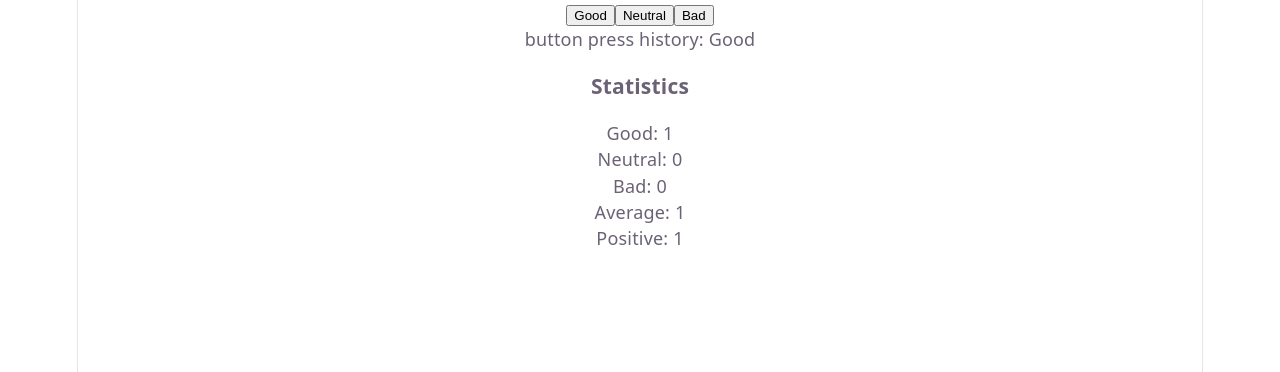
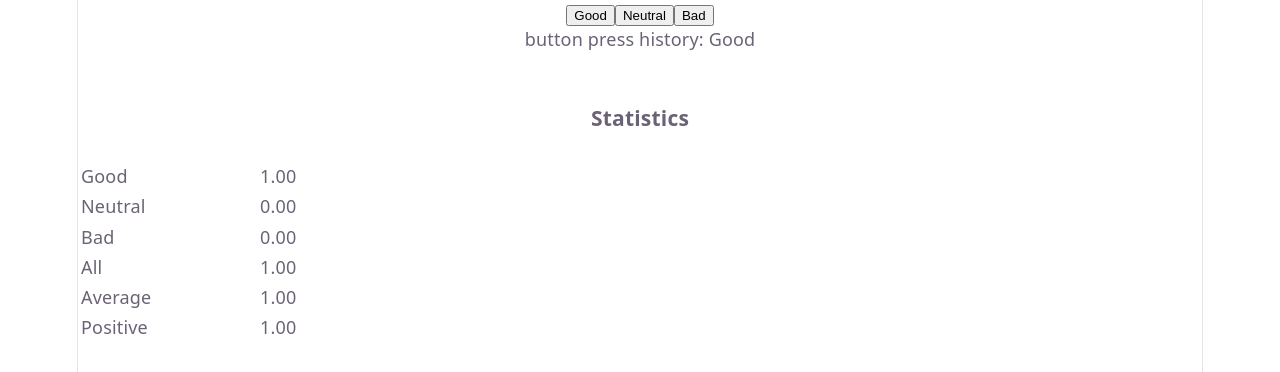
Before and after one commit to daddyschmack/fullstack-open-exercises, a React (Vite) app in the folder part1/: page / in a window 1280 px wide. Both pictures are taken after a click on the button "Good". Shown: the top 372 px of the page. Built offline with nearby package versions, Linux system fonts and the light colour scheme.

Commit message:
exerciee 1.11, table format

```diff
--- a/part1/src/App.css
+++ b/part1/src/App.css
@@ -182,3 +182,24 @@
     border-right-color: var(--border);
   }
 }
+
+#statistics {
+  margin-top: 32px;
+  display: flex;
+  flex-direction: column;
+  gap: 8px;
+  StatisticsLine, p {
+    display: flex;
+    justify-content: space-between;
+    align-items: center;
+    background: yellow;
+  }
+}
+table{
+  max-width: 20rem;
+  text-align: left;
+}
+td{
+  max-width: 2rem;
+  text-align: left;
+}
--- a/part1/src/App.jsx
+++ b/part1/src/App.jsx
@@ -20,7 +20,8 @@ const History = (props) => {
         </div>
     )
 }
-const StatisticsLine = ({text, value}) => <p>{text}: {value}</p>
+const StatisticsLine = ({text, value}) => <tr>
+    <td>{text}</td> <td>{value.toFixed(2)}</td></tr>
 
 const Statistics = ({good = 0, bad = 0, neutral = 0}) => {
     const total = good + bad + neutral;
@@ -29,13 +30,19 @@ const Statistics = ({good = 0, bad = 0, neutral = 0}) => {
      if(total === 0) return <div>No feedback given</div>
     return (
 
-        <div>
+        <div id="statistics">
             <h3>Statistics</h3>
+            <table id="statistics-table">
+                <tbody>
             <StatisticsLine text="Good" value={good} />
             <StatisticsLine text="Neutral" value={neutral} />
             <StatisticsLine text="Bad" value={bad} />
-            <p>Average: {average}</p>
-            <p>Positive: {positive}</p>
+            <StatisticsLine text="All" value={total} />
+            <StatisticsLine text="Average" value={average}/>
+            <StatisticsLine text= "Positive" value={positive}/>
+                </tbody>
+            </table>
+
         </div>
     )
 }
```
